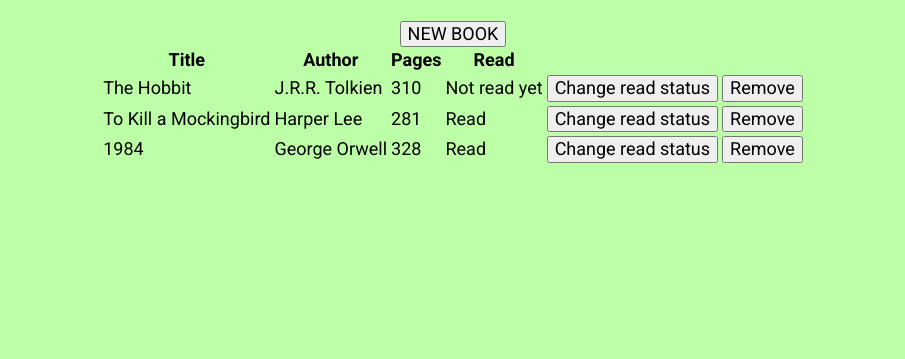
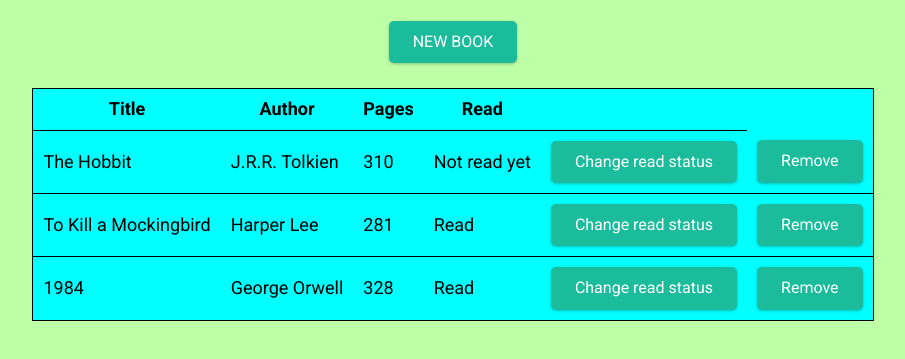
Before and after one commit to Adnosk/library, a website: page index.html in a window 1280 px wide. Shown: the part 69-428 px from the top of the page, without its empty margins (187-1092 px from the left). Drawn offline with Linux system fonts and the light colour scheme.

Commit message:
Add CSS for table and form

```diff
--- a/style/style.css
+++ b/style/style.css
@@ -21,3 +21,42 @@ h1 {
 input {
   margin: 15px 5px;
 }
+
+.popForm {
+  background: aqua;
+  padding: 20px;
+  margin: 30px 0;
+  border: 1px solid black;
+}
+
+#library-table {
+  background: aqua;
+  padding: 15px;
+  border: 1px solid black;
+  border-collapse: collapse;
+  margin: 25px 15px;
+}
+
+#library-table td,
+#library-table th {
+  border-bottom: 1px solid black;
+  padding: 10px;
+}
+
+button {
+  background-color: #1abc9c;
+  border: none;
+  color: #fff;
+  padding: 12px 24px;
+  text-align: center;
+  text-decoration: none;
+  display: inline-block;
+  font-size: 16px;
+  border-radius: 5px;
+  box-shadow: 0px 1px 3px rgba(0, 0, 0, 0.25);
+  transition: background-color 0.3s ease-in-out;
+}
+
+button:hover {
+  background-color: #16a085;
+}
```
